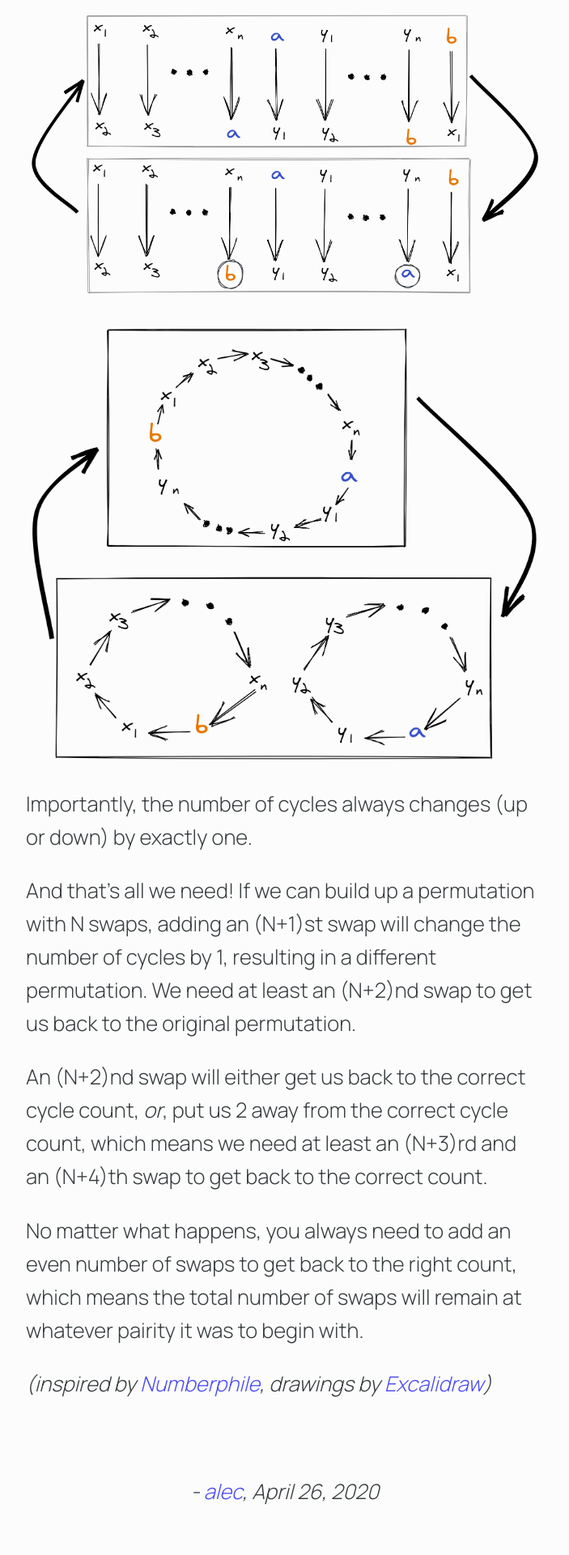
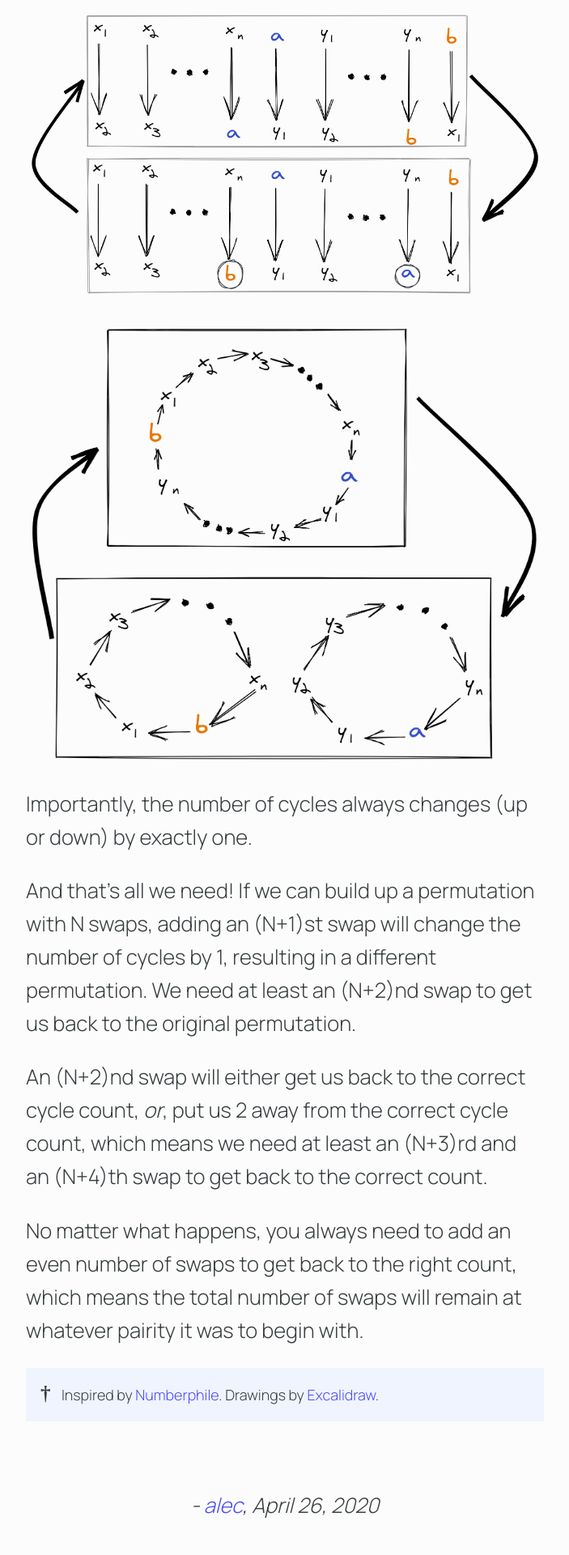
Before and after one commit to AlecBenzer/alecbenzer.github.com, a Jekyll site: the page built from _posts/2020-04-26-permutation-parity.md, in a window 1280 px wide. Shown: the part 3066-4986 px from the top of the page at 81% size, without its empty margins (288-991 px from the left). Built offline with Jekyll 4.4.1, drawn with Linux system fonts in a browser that asks for light colours; nearby versions of some CDN libraries.

Commit message:
footnote styling

```diff
--- a/_posts/2020-04-26-permutation-parity.md
+++ b/_posts/2020-04-26-permutation-parity.md
@@ -70,4 +70,5 @@ No matter what happens, you always need to add an even number of swaps to get
 back to the right count, which means the total number of swaps will remain at
 whatever pairity it was to begin with.
 
-_(inspired by [Numberphile](https://youtu.be/YI1WqYKHi78), drawings by [Excalidraw](https://excalidraw.com/))_
+Inspired by [Numberphile](https://youtu.be/YI1WqYKHi78). Drawings by [Excalidraw](https://excalidraw.com/).
+{: .footnote}
--- a/css/style.scss
+++ b/css/style.scss
@@ -151,6 +151,31 @@ a {
   }
 }
 
+.footnote {
+  background-color: rgb(239, 244, 255);
+
+  font-size: 70%;
+  $base-icon-width: 0.5em; // changes with font-size
+  $icon-right-padding: 0.5em;
+  $icon-width: $base-icon-width + $icon-right-padding / 2; // no idea why divide 2, only approx right
+
+  $padding: 1em;
+  text-indent: -($icon-width);
+  padding-left: 2 * $icon-width + $padding;
+  padding-right: $padding;
+  padding-top: $padding;
+  padding-bottom: $padding;
+
+  &:before {
+    @extend %fa-icon;
+    @extend .fas;
+
+    padding-right: $icon-right-padding;
+    font-size: 140%;
+    content: "†";
+  }
+}
+
 .MathJax {
   font-size: 108% !important;
   color: lighten($body-color, 15%);
```
Also changed, not shown: _drafts/what-html-is-not.md (deleted, +0 -4 lines), _posts/2020-05-23-n-squared-divisors.md (+1 -1 lines).
